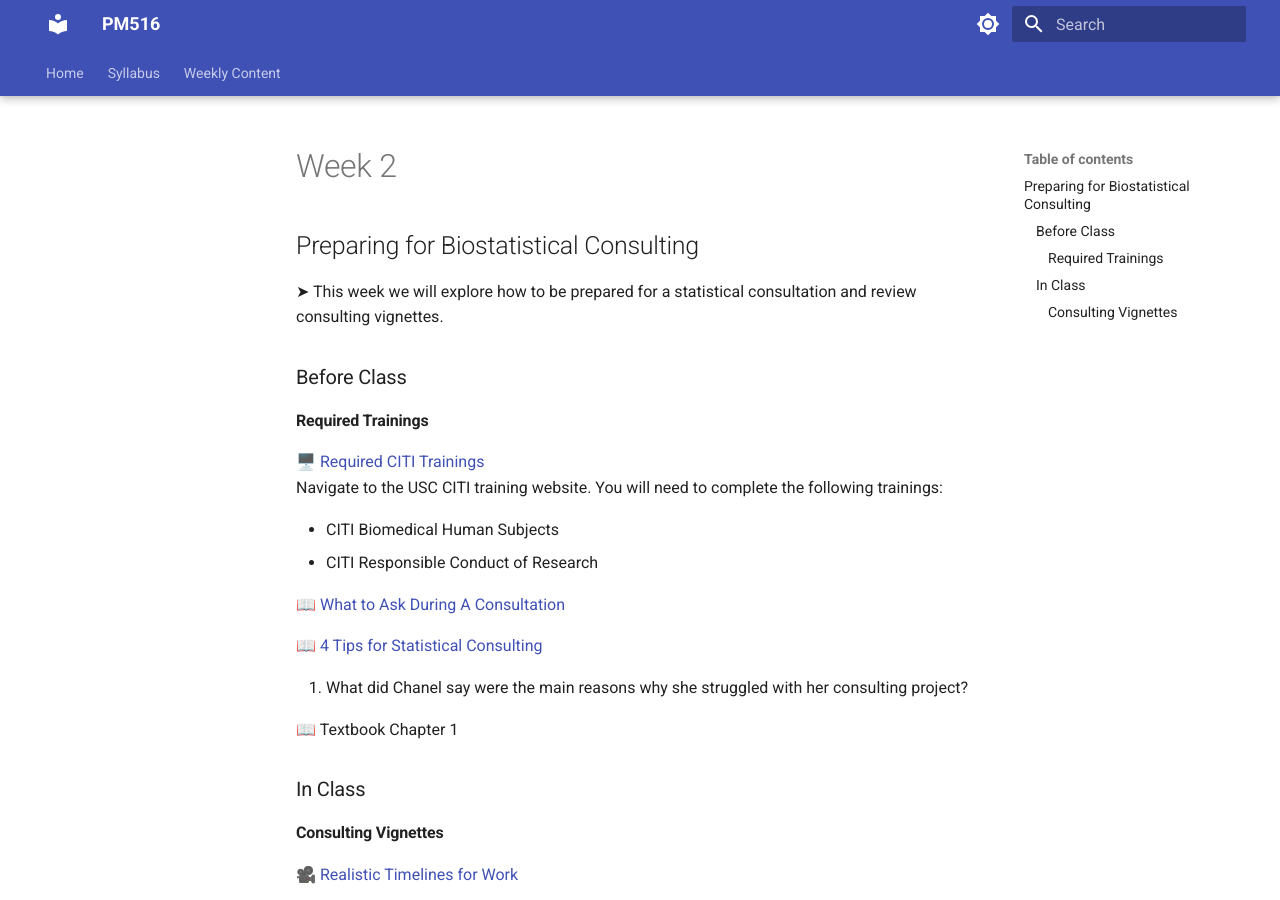
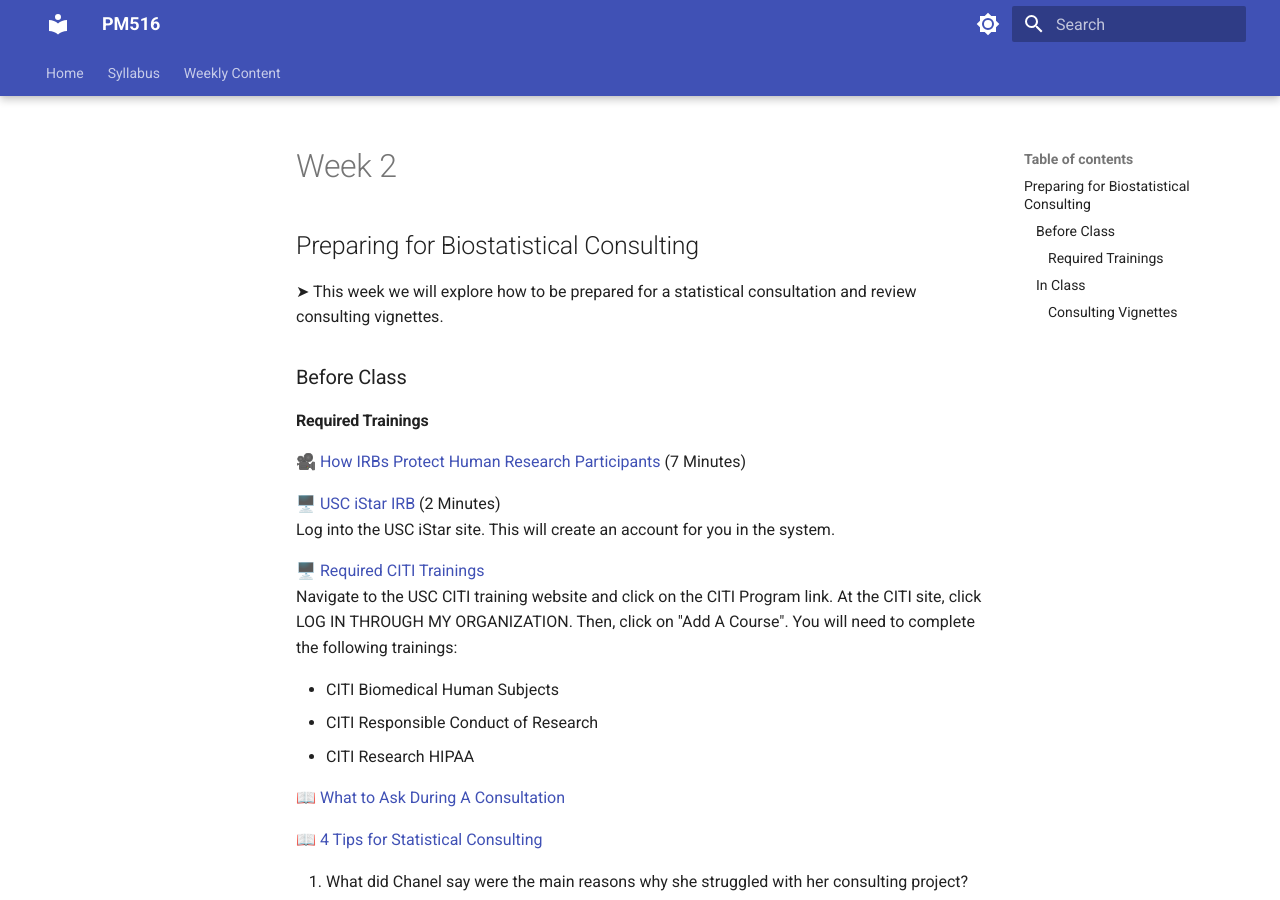
Before and after one commit to USCbiostats/PM516, an MkDocs documentation site: the page built from docs/week2.md, in a window 1280 px wide and 900 px high. Built offline with MkDocs 1.6.1 and Material for MkDocs 9.7.7, drawn with Linux system fonts in a browser that asks for light colours; comment, search, counter and statistics services are not loaded.

Commit message:
Update week2.md

```diff
--- a/docs/week2.md
+++ b/docs/week2.md
@@ -8,11 +8,17 @@
 
 #### Required Trainings
 
+🎥 [How IRBs Protect Human Research Participants](https://www.youtube.com/watch?v=U8fme1boEbE) (7 Minutes)
+
+🖥️ [USC iStar IRB](https://istar.usc.edu) (2 Minutes)<br />
+Log into the USC iStar site. This will create an account for you in the system.
+
 🖥️ [Required CITI Trainings](https://hrpp.usc.edu/education_certification/)<br />
-Navigate to the USC CITI training website. You will need to complete the following trainings:
+Navigate to the USC CITI training website and click on the CITI Program link. At the CITI site, click LOG IN THROUGH MY ORGANIZATION. Then, click on "Add A Course". You will need to complete the following trainings:
 
 * CITI Biomedical Human Subjects
 * CITI Responsible Conduct of Research
+* CITI Research HIPAA
 
 📖 [What to Ask During A Consultation](what-to-ask.md)
 
```
